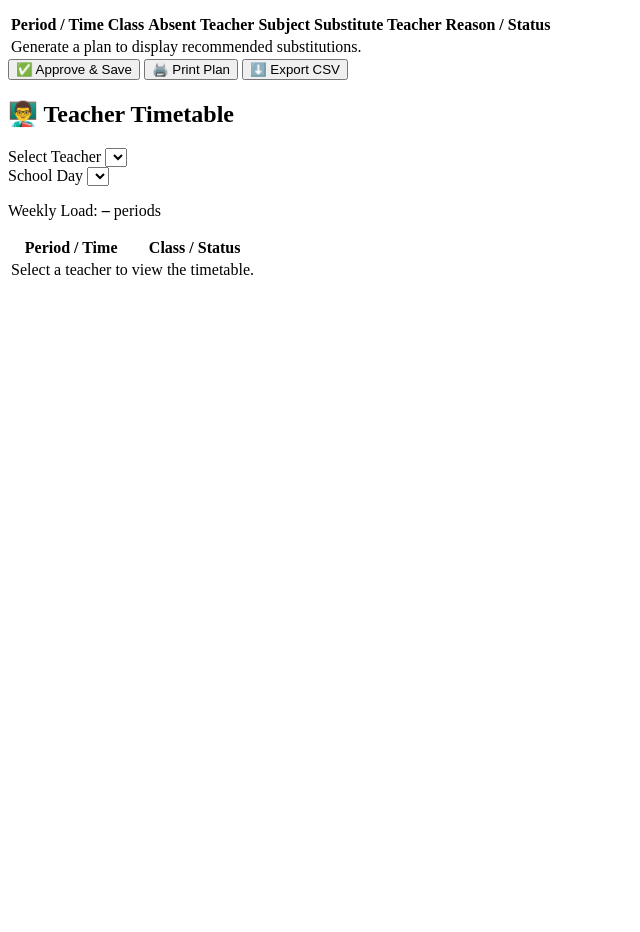
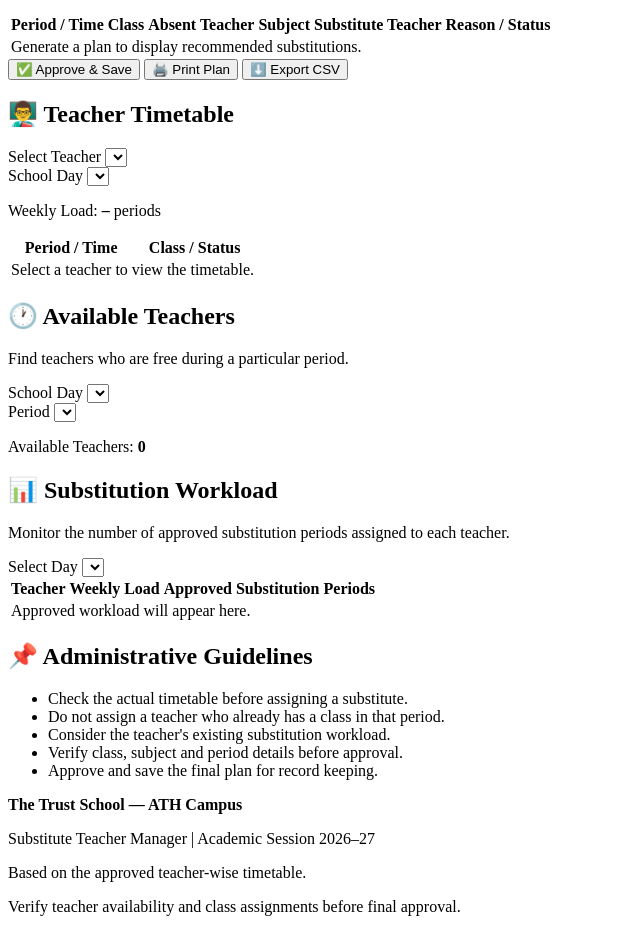
Before and after one commit to tariqfnz1-a11y/substitute-teacher-manager, a plain HTML site: page index.html in a window 1280 px wide. Shown: the part 728-1660 px from the top of the page, without its empty margins (0-640 px from the left). Before the commit the page ends 1018 px from the top, so only its background shows below. Drawn offline with Linux system fonts and the light colour scheme.

Commit message:
Add sections for available teachers and workload

```diff
--- a/index.html
+++ b/index.html
@@ -194,3 +194,121 @@
               </tr>
             </tbody>
           </table>
+        </div>
+      </section>
+
+      <!-- AVAILABLE TEACHERS -->
+      <section class="card">
+        <h2>🕐 Available Teachers</h2>
+
+        <p>
+          Find teachers who are free during a particular period.
+        </p>
+
+        <div class="grid">
+
+          <div>
+            <label for="freeDay">School Day</label>
+            <select id="freeDay"></select>
+          </div>
+
+          <div>
+            <label for="freePeriod">Period</label>
+            <select id="freePeriod"></select>
+          </div>
+
+        </div>
+
+        <p>
+          Available Teachers:
+          <strong id="freeCount" class="metric">0</strong>
+        </p>
+
+        <div
+          id="freeList"
+          aria-live="polite"
+        ></div>
+      </section>
+
+    </div>
+
+    <!-- APPROVED SUBSTITUTION WORKLOAD -->
+    <section class="card">
+      <h2>📊 Substitution Workload</h2>
+
+      <p>
+        Monitor the number of approved substitution periods assigned
+        to each teacher.
+      </p>
+
+      <label for="workDay">Select Day</label>
+      <select id="workDay"></select>
+
+      <div class="table-wrap">
+        <table>
+          <thead>
+            <tr>
+              <th scope="col">Teacher</th>
+              <th scope="col">Weekly Load</th>
+              <th scope="col">Approved Substitution Periods</th>
+            </tr>
+          </thead>
+
+          <tbody id="workloadBody">
+            <tr>
+              <td colspan="3">
+                Approved workload will appear here.
+              </td>
+            </tr>
+          </tbody>
+        </table>
+      </div>
+    </section>
+
+    <!-- ADMINISTRATIVE GUIDANCE -->
+    <section class="card guidance">
+      <h2>📌 Administrative Guidelines</h2>
+
+      <ul>
+        <li>Check the actual timetable before assigning a substitute.</li>
+        <li>Do not assign a teacher who already has a class in that period.</li>
+        <li>Consider the teacher's existing substitution workload.</li>
+        <li>Verify class, subject and period details before approval.</li>
+        <li>Approve and save the final plan for record keeping.</li>
+      </ul>
+    </section>
+
+  </main>
+
+  <!-- FOOTER -->
+  <footer>
+    <p>
+      <strong>The Trust School — ATH Campus</strong>
+    </p>
+
+    <p>
+      Substitute Teacher Manager | Academic Session 2026–27
+    </p>
+
+    <p>
+      Based on the approved teacher-wise timetable.
+    </p>
+
+    <p>
+      Verify teacher availability and class assignments before
+      final approval.
+    </p>
+  </footer>
+
+  <!-- APPLICATION FILES: timetable.js must load once, before app.js -->
+  <script src="timetable.js"></script>
+  <script src="app.js"></script>
+
+  <noscript>
+    <p>
+      JavaScript must be enabled to use the Substitute Teacher Manager.
+    </p>
+  </noscript>
+
+</body>
+</html>
```
